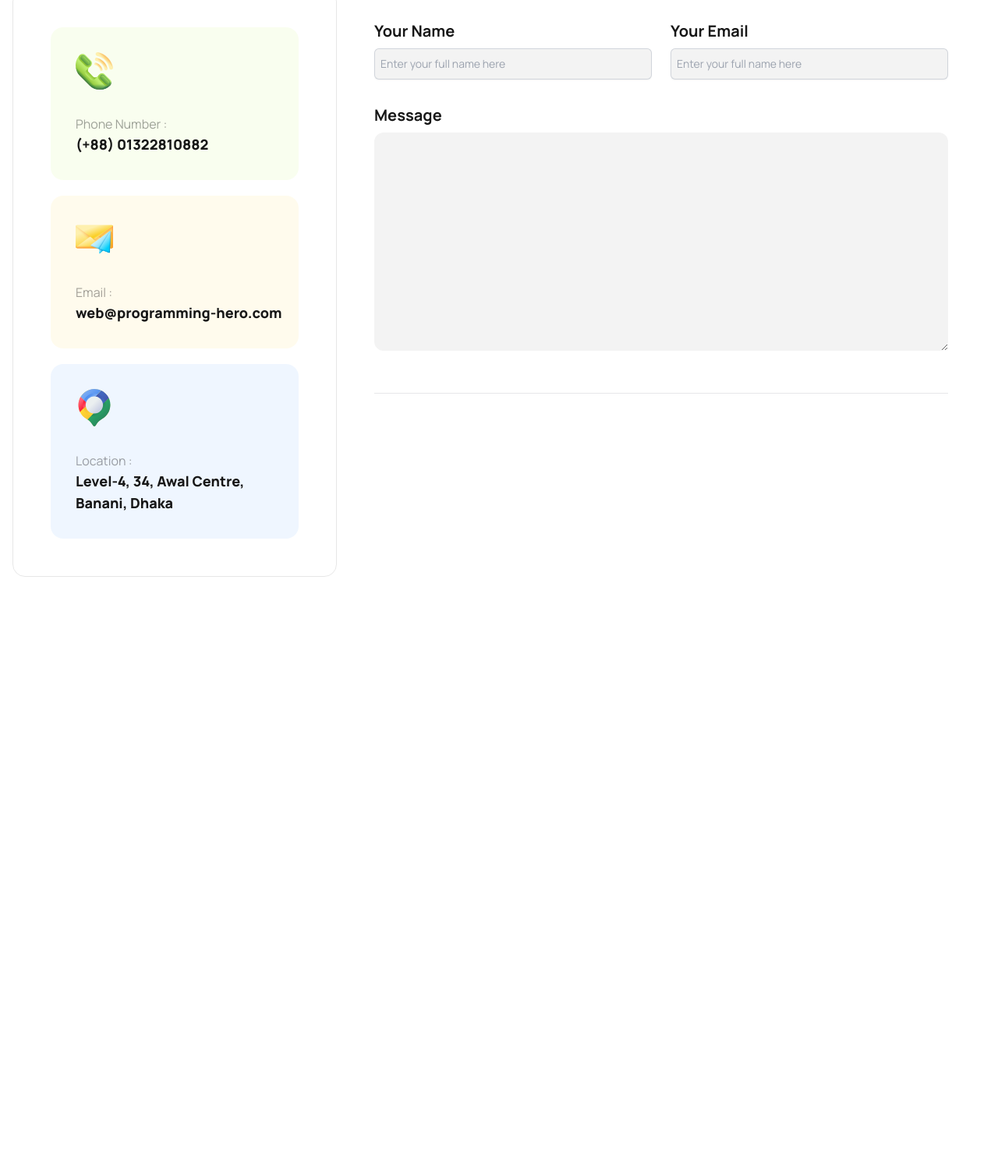
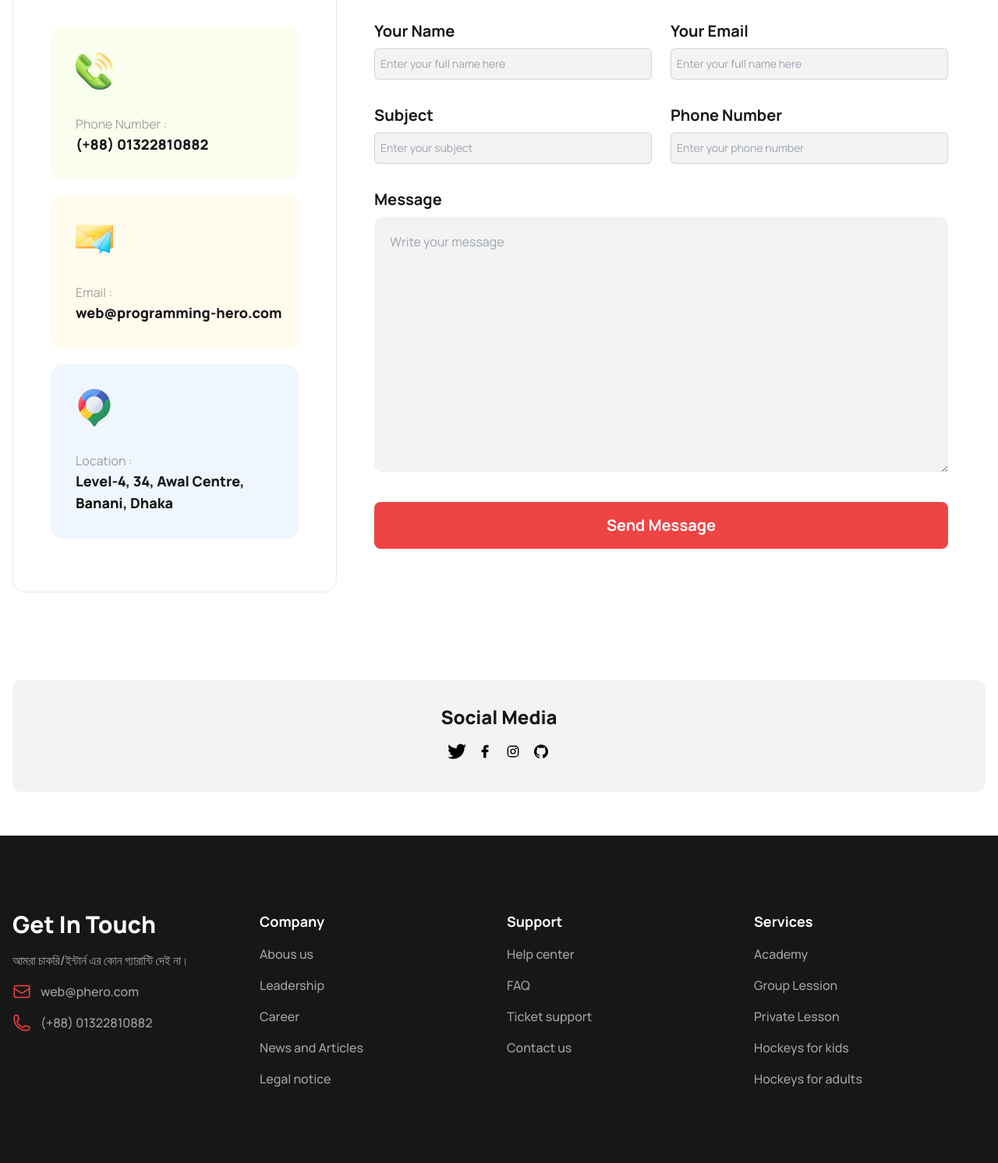
Before and after one commit to SarwarAhmed/players, a plain HTML site: page index.html in a window 1280 px wide. Shown: the part 4492-5984 px from the top of the page at 78% size. Before the commit the page ends 5448 px from the top, so only its background shows below. Drawn offline with nearby package versions, Linux system fonts and the light colour scheme.

Commit message:
Social media and footer section

```diff
--- a/index.html
+++ b/index.html
@@ -130,7 +130,7 @@
 
     <main>
         <!-- Club section -->
-        <section class="container mx-auto px-4 py7 md:py-14">
+        <section class="container mx-auto px-4 py-7 md:py-14">
             <div class="text-center space-y-6">
                 <h2 class="text-primaryBlack text-2xl font-extrabold md:text-4xl border-t border-dashed pt-8">
                     Professional
@@ -177,7 +177,7 @@
 
     <!-- Program Section -->
 
-    <section class="container mx-auto px-4 py7 md:py-14">
+    <section class="container mx-auto px-4 py-7 md:py-14">
         <div class="text-center space-y-6">
             <h2 class="text-primaryBlack text-2xl font-extrabold md:text-4xl border-t border-dashed pt-8">
                 Program Sections</h2>
@@ -230,7 +230,7 @@
 
     <!-- Program Section -->
 
-    <section class="container mx-auto px-4 py7 md:py-14">
+    <section class="container mx-auto px-4 py-7 md:py-14">
         <div class="text-center space-y-6">
             <h2 class="text-primaryBlack text-2xl font-extrabold md:text-4xl border-t border-dashed pt-8">Our New
                 Products</h2>
@@ -403,7 +403,7 @@
     </section>
 
     <!-- Clients Question -->
-    <section class="container mx-auto px-4 py7 md:py-14">
+    <section class="container mx-auto px-4 py-7 md:py-14">
         <div class="text-center space-y-6">
             <h2 class="text-primaryBlack text-2xl font-extrabold md:text-4xl border-t border-dashed pt-8">Clients
                 Question</h2>
@@ -479,7 +479,7 @@
 
 
     <!-- Get In Touch -->
-    <section class="container mx-auto px-4 py7 md:py-14">
+    <section class="container mx-auto px-4 py-7 md:py-14">
         <div class="text-center space-y-6">
             <h2 class="text-primaryBlack text-2xl font-extrabold md:text-4xl border-t border-dashed pt-8">Get In Touch
             </h2>
@@ -521,32 +521,61 @@
 
                 <!-- registration form  -->
                 <div class="col-span-1 md:col-span-2 px-12">
-                    <div class="border-b border-gray-900/10 pb-12">
+                    <div class="pb-12">
                         <div class="mt-10 grid grid-cols-1 gap-x-6 gap-y-8 sm:grid-cols-6">
                             <div class="sm:col-span-3">
-                                <!-- <div class="text-neutral-900 text-xl font-bold font-['Manrope']">Your Name</div> -->
-                                <label for="first-name" class="block text-neutral-900 text-xl font-bold">Your Name</label>
+                                <label for="first-name" class="block text-neutral-900 text-xl font-bold">Your
+                                    Name</label>
                                 <div class="mt-2">
-                                    <input type="text" placeholder="Enter your full name here" name="first-name" id="first-name" autocomplete="given-name"
+                                    <input type="text" placeholder="Enter your full name here" name="first-name"
+                                        id="first-name" autocomplete="given-name"
                                         class="bg-neutral-900 bg-opacity-5 block w-full rounded-md border-0 px-2 py-2 text-gray-900 shadow-sm ring-1 ring-inset ring-gray-300 placeholder:text-gray-400 focus:ring-2 focus:ring-inset focus:ring-indigo-600 sm:text-sm sm:leading-6">
                                 </div>
                             </div>
 
                             <div class="sm:col-span-3">
-                                <label for="first-name" class="block text-neutral-900 text-xl font-bold">Your Email</label>
+                                <label for="first-name" class="block text-neutral-900 text-xl font-bold">Your
+                                    Email</label>
                                 <div class="mt-2">
-                                    <input type="text" placeholder="Enter your full name here" name="first-name" id="first-name" autocomplete="given-name"
+                                    <input type="email" placeholder="Enter your full name here" name="first-name"
+                                        id="first-name" autocomplete="given-name"
+                                        class="bg-neutral-900 bg-opacity-5 block w-full rounded-md border-0 px-2 py-2 text-gray-900 shadow-sm ring-1 ring-inset ring-gray-300 placeholder:text-gray-400 focus:ring-2 focus:ring-inset focus:ring-indigo-600 sm:text-sm sm:leading-6">
+                                </div>
+                            </div>
+
+                            <div class="sm:col-span-3">
+                                <label for="first-name" class="block text-neutral-900 text-xl font-bold">Subject</label>
+                                <div class="mt-2">
+                                    <input type="text" placeholder="Enter your subject" name="first-name"
+                                        id="first-name" autocomplete="given-name"
+                                        class="bg-neutral-900 bg-opacity-5 block w-full rounded-md border-0 px-2 py-2 text-gray-900 shadow-sm ring-1 ring-inset ring-gray-300 placeholder:text-gray-400 focus:ring-2 focus:ring-inset focus:ring-indigo-600 sm:text-sm sm:leading-6">
+                                </div>
+                            </div>
+                            <div class="sm:col-span-3">
+                                <label for="first-name" class="block text-neutral-900 text-xl font-bold">Phone
+                                    Number</label>
+                                <div class="mt-2">
+                                    <input type="text" placeholder="Enter your phone number" name="first-name"
+                                        id="first-name" autocomplete="given-name"
                                         class="bg-neutral-900 bg-opacity-5 block w-full rounded-md border-0 px-2 py-2 text-gray-900 shadow-sm ring-1 ring-inset ring-gray-300 placeholder:text-gray-400 focus:ring-2 focus:ring-inset focus:ring-indigo-600 sm:text-sm sm:leading-6">
                                 </div>
                             </div>
 
 
-                            <!-- <div class="w-[672px] h-[370px] bg-neutral-900 bg-opacity-5 rounded-xl"></div> -->
                             <div class="col-span-full">
                                 <label for="street-address"
-                                    class="block block text-neutral-900 text-xl font-bold">Message</label>
+                                    class="block text-neutral-900 text-xl font-bold">Message</label>
                                 <div class="mt-2">
-                                    <textarea class="bg-neutral-900 bg-opacity-5 rounded-xl w-full p-5" name="" id="" rows="10"></textarea>
+                                    <textarea class="bg-neutral-900 bg-opacity-5 rounded-xl w-full p-5" name="" id=""
+                                        rows="12" placeholder="Write your message"></textarea>
+                                </div>
+                            </div>
+
+                            <div class="col-span-full">
+                                <label for="street-address"
+                                    class="block text-center text-white text-xl font-bold bg-red-500 rounded-lg py-2 md:py-4">Send
+                                    Message</label>
+                                <div class="mt-2">
                                 </div>
                             </div>
                         </div>
@@ -555,13 +584,82 @@
                 </div>
             </div>
         </div>
-
-
     </section>
 
-    <footer></footer>
-    <!-- TODO remove line below -->
-    <div class="mt-40"></div>
+    <!-- social icon -->
+    <section class="container mx-auto px-4 py-7 md:py-14">
+        <div class="h-36 bg-neutral-900 bg-opacity-5 rounded-xl text-center">
+            <h2 class="text-center text-neutral-900 text-2xl font-extrabold pt-8">Social Media</h2>
+            <ul class="flex space-x-3 mt-4   justify-center">
+                <li>
+                    <a href="#">
+                        <img class="h-6" src="icons/twitter.svg" alt="Twitter">
+                    </a>
+                </li>
+                <li>
+                    <a href="#">
+                        <img class="h-6" src="icons/facebook.svg" alt="Facebook">
+                    </a>
+                </li>
+                <li>
+                    <a href="#">
+                        <img class="h-6" src="icons/instagram.svg" alt="Instagram">
+                    </a>
+                </li>
+                <li>
+                    <a href="#">
+                        <img class="h-6" src="icons/github.svg" alt="GitHub">
+                    </a>
+                </li>
+            </ul>
+        </div>
+    </section>
+
+    <footer class="bg-neutral-900 text-white text-base font-medium">
+        <section class="container mx-auto px-4 py-7 md:py-24">
+            <div class="grid grid-cols-2 md:grid-cols-4 gap-5">
+                <div class="col-span-2 md:col-span-1 space-y-4">
+                    <h2 class="font-extrabold text-3xl">Get In Touch</h2>
+                    <p class="text-white text-opacity-60 ">আমরা চাকরি/ইন্টার্ন এর কোন গ্যারান্টি দেই না।</p>
+                    <div class="flex space-x-3 text-white text-opacity-60"><img src="icons/red-email.png" alt=""><span>
+                            web@phero.com </span></div>
+                    <div class="flex space-x-3 text-white text-opacity-60"><img src="icons/red-phone.png" alt=""><span>
+                            (+88) 01322810882 </span>
+                    </div>
+                </div>
+                <div class="col-span-1 md:col-span-1 space-y-4">
+                    <h2 class="font-bold text-lg">Company</h2>
+                    <ul class="text-white text-opacity-60 space-y-4">
+                        <li><a href="#">Abous us</a></li>
+                        <li><a href="#">Leadership</a></li>
+                        <li><a href="#">Career</a></li>
+                        <li><a href="#">News and Articles</a></li>
+                        <li><a href="">Legal notice</a></li>
+                    </ul>
+                </div>
+                <div class="col-span-1 md:col-span-1 space-y-4">
+                    <h2 class="font-bold text-lg">Support</h2>
+                    <ul class="text-white text-opacity-60 space-y-4">
+                        <li><a href="#">Help center</a></li>
+                        <li><a href="#">FAQ</a></li>
+                        <li><a href="#">Ticket support</a></li>
+                        <li><a href="#">Contact us</a></li>
+                    </ul>
+                </div>
+                <div class="col-span-2 md:col-span-1 space-y-4">
+                    <h2 class="font-bold text-lg">Services</h2>
+                    <ul class="text-white text-opacity-60 space-y-4">
+                        <li><a href="#">Academy</a></li>
+                        <li><a href="#">Group Lession</a></li>
+                        <li><a href="#">Private Lesson</a></li>
+                        <li><a href="#">Hockeys for kids</a></li>
+                        <li><a href="">Hockeys for adults</a></li>
+                    </ul>
+                </div>
+            </div>
+        </section>
+
+    </footer>
 </body>
 
 </html>
```
Also changed, not shown: icons/facebook.svg (added), icons/github.svg (added), icons/instagram.svg (added), icons/red-email.png (added), icons/red-phone.png (added), icons/twitter.svg (added).
